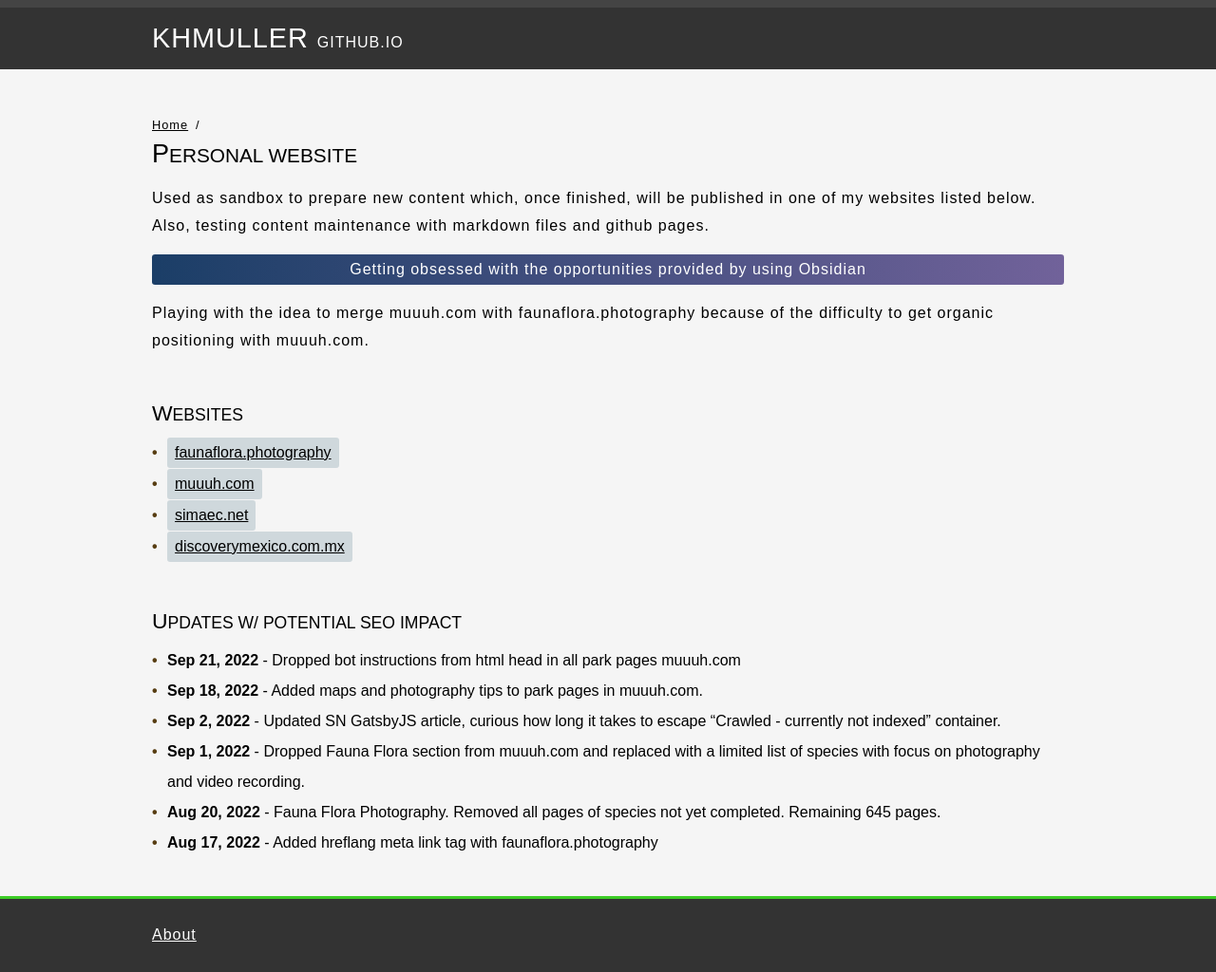
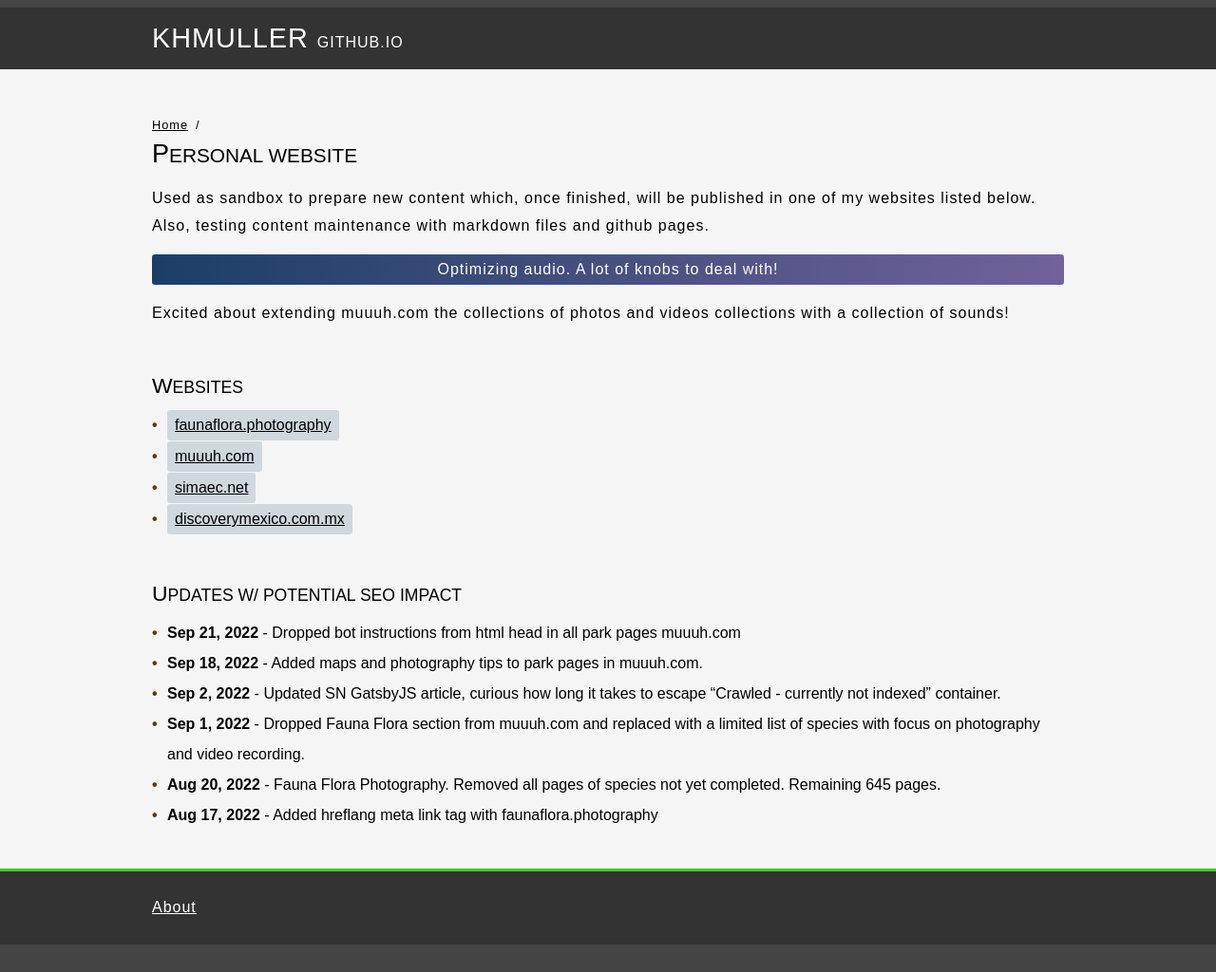
Before and after one commit to KHMuller/khmuller.github.io, a Jekyll site: the page built from index.md, in a window 1280 px wide. Shown: the whole page at 95% size. Built offline with Jekyll 4.4.1, drawn with Linux system fonts in a browser that asks for light colours; after the commit the page ends 995 px from its top, so only the background shows below that.

Commit message:
Sunday update

```diff
--- a/index.md
+++ b/index.md
@@ -10,9 +10,9 @@ canonical: https://khmuller.github.io
 Used as sandbox to prepare new content which, once finished, will be published in one of my websites listed below. Also, testing content maintenance with markdown files and github pages.
 
 {: .enhanced}
-Getting obsessed with the opportunities provided by using Obsidian
+Optimizing audio. A lot of knobs to deal with!
 
-Playing with the idea to merge muuuh.com with faunaflora.photography because of the difficulty to get organic positioning with muuuh.com.
+Excited about extending muuuh.com the collections of photos and videos collections with a collection of sounds!
 
 ### Websites
 
```
